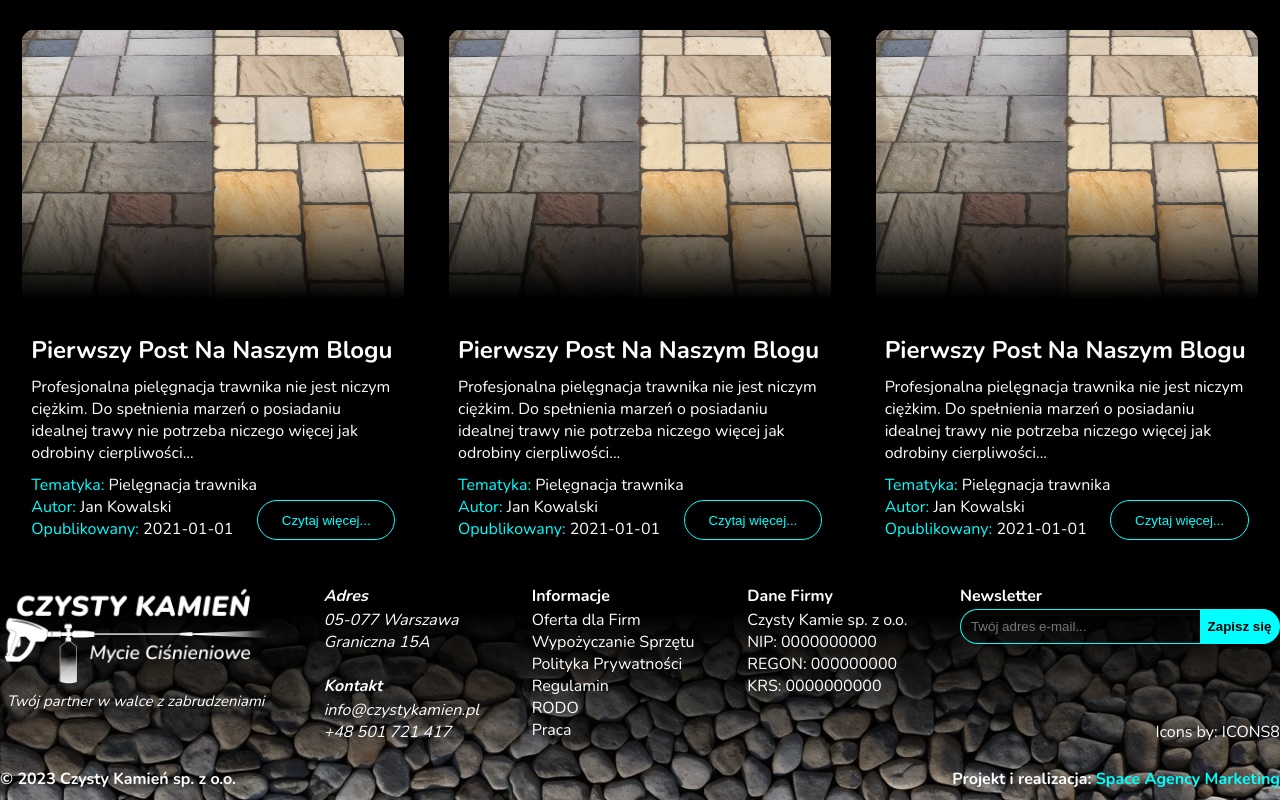
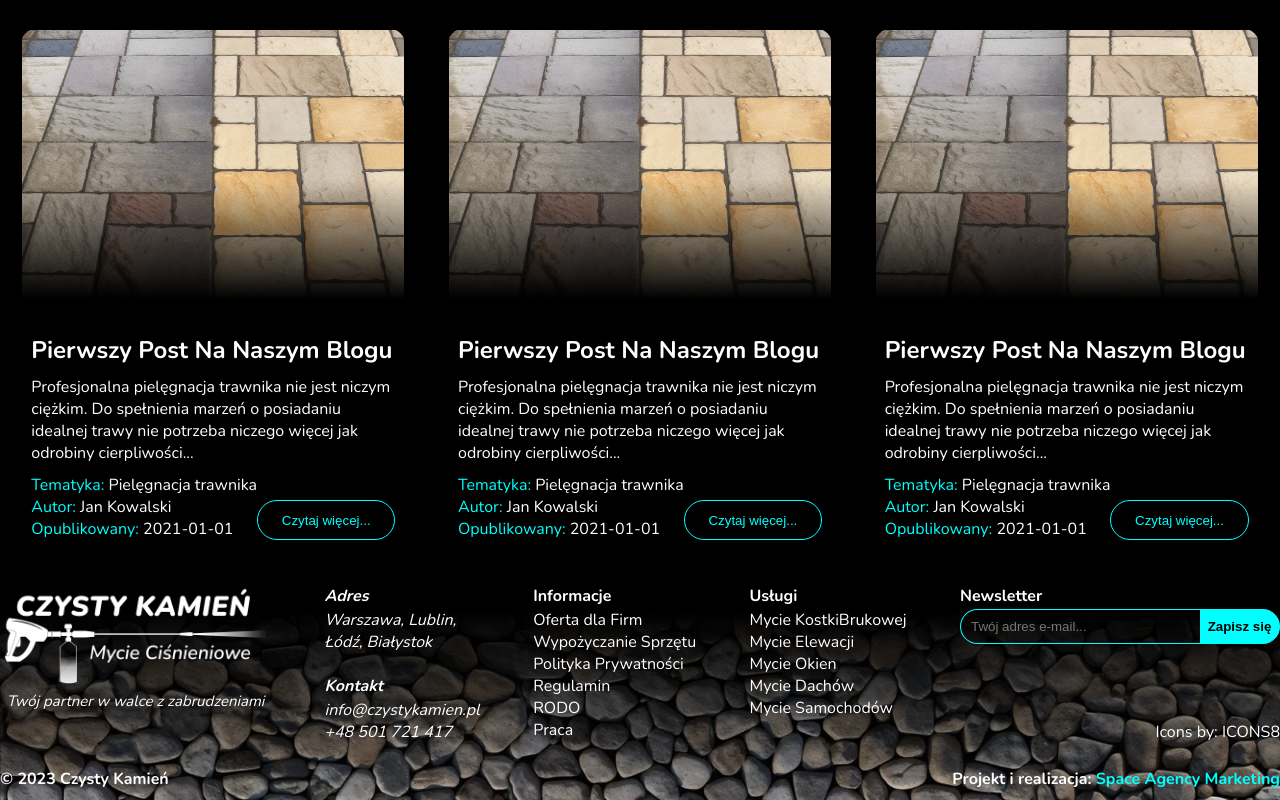
Before and after one commit to CodastickFantastic/czystykamien.pl, a Next.js app: page /blog in a window 1280 px wide. Shown: the part 742-1542 px from the top of the page. Built offline with nearby package versions, Linux system fonts and the light colour scheme.

Commit message:
Minor Mobie Nav Changes dvs to whs

```diff
--- a/src/components/Footer.js
+++ b/src/components/Footer.js
@@ -19,9 +19,9 @@ export default async function Footer() {
             <address>
               <h4>Adres</h4>
               <p>
-                05-077 Warszawa
+                Warszawa, Lublin,
                 <br />
-                Graniczna 15A
+                Łódź, Białystok
               </p>
               <br />
               <h4>Kontakt</h4>
@@ -44,12 +44,13 @@ export default async function Footer() {
             <Link href="/kontakt">Praca</Link>
           </div>
           <div className={styles.column}>
-            <h4>Dane Firmy</h4>
+            <h4>Usługi</h4>
             <p>
-              Czysty Kamie sp. z o.o. <br />
-              NIP: 0000000000 <br />
-              REGON: 000000000 <br />
-              KRS: 0000000000
+              <p>Mycie KostkiBrukowej</p>
+              <p>Mycie Elewacji</p>
+              <p>Mycie Okien</p>
+              <p>Mycie Dachów</p>
+              <p>Mycie Samochodów</p>
             </p>
           </div>
           <div className={styles.column}>
@@ -64,7 +65,7 @@ export default async function Footer() {
           </div>
         </div>
         <div className={styles.botPart}>
-          <p>&copy; 2023 Czysty Kamień sp. z o.o.</p>
+          <p>&copy; 2023 Czysty Kamień</p>
           <p>
             Projekt i realizacja: <Link href="/">Space Agency Marketing</Link>
           </p>
```
Also changed, not shown: src/app/page.js (+7 -0 lines).
